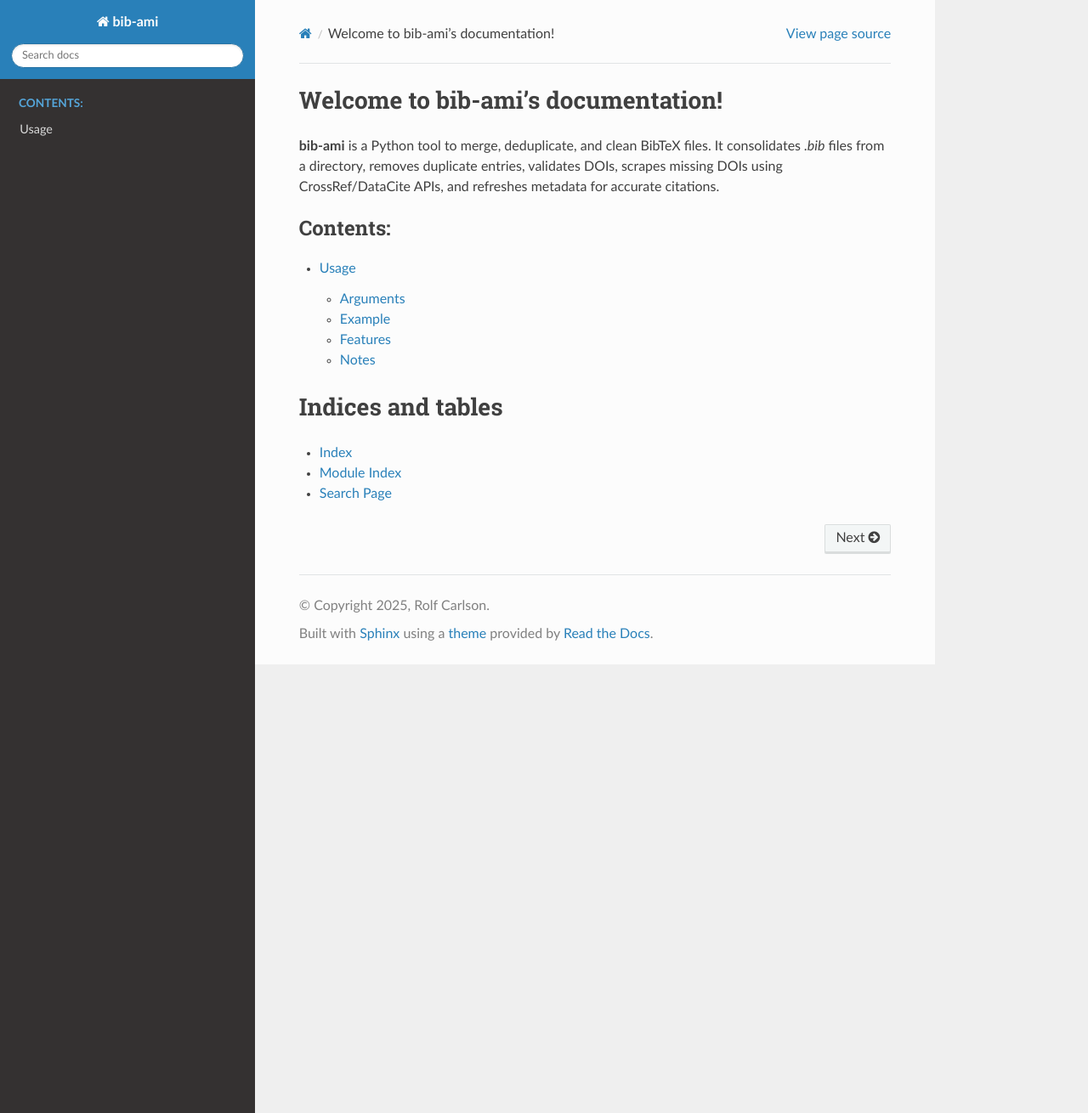
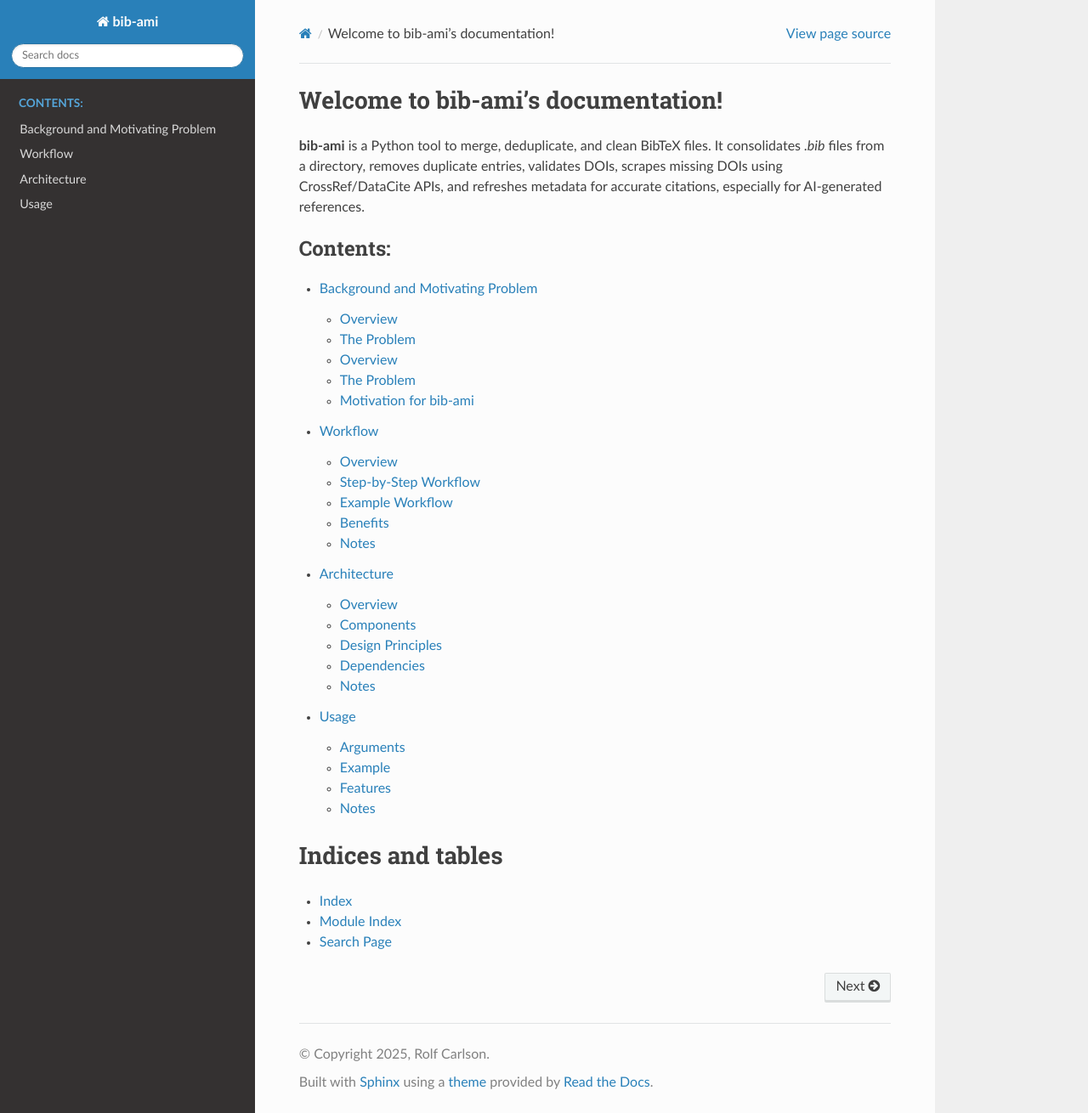
Before and after one commit to hrolfrc/bib-ami, a Sphinx documentation site: the page built from doc/index.rst, in a window 1280 px wide and 1310 px high. Shown: the whole window at 85% size. Built offline with Sphinx 7.4.7 and the Read the Docs theme 3.1.0, drawn with Linux system fonts in a browser that asks for light colours; some of the changed lines change nothing that is shown.

Commit message:
Added verbose documentation for the background and motivating problem, workflow to address the problem, and architecture.

````diff
--- /dev/null
+++ b/doc/architecture.rst
@@ -0,0 +1,76 @@
+Architecture
+============
+
+Overview
+--------
+
+The `bib-ami` tool is a Python-based command-line application designed to process BibTeX files efficiently, with a focus on modularity, extensibility, and robustness. Built to handle the challenges of AI-generated references, it leverages industry-standard libraries and APIs to merge, deduplicate, and clean BibTeX files. The architecture is structured to support both researchers (via a simple CLI) and developers (via a modular codebase), ensuring compatibility with LaTeX, Zotero, and JabRef workflows.
+
+Components
+----------
+
+1. **Command-Line Interface (CLI)**:
+   - **Implementation**: Uses Python’s `argparse` module to define three arguments: `--input-dir` (directory for `.bib` files), `--output-file` (output `.bib` file), and `--merge-only` (flag to limit to merging).
+   - **Purpose**: Provides an intuitive interface for users to run `bib-ami` with commands like `bib-ami --input-dir bibs --output-file cleaned.bib`.
+   - **Design**: Ensures simplicity for non-technical users while allowing flexibility for advanced workflows.
+
+2. **File Handling**:
+   - **Library**: `pathlib` for cross-platform file and directory operations.
+   - **Functions**: `merge_bib_files` scans a directory for `.bib` files and concatenates them with newlines to prevent parsing errors.
+   - **Purpose**: Ensures robust handling of input files, supporting diverse BibTeX sources (e.g., AI-generated, Zotero exports).
+
+3. **BibTeX Parsing**:
+   - **Library**: `bibtexparser` for parsing and writing BibTeX files.
+   - **Function**: `load_bib_file` parses a `.bib` file into a `BibDatabase` object, supporting common strings and non-standard entry types.
+   - **Purpose**: Converts raw BibTeX text into a structured format for deduplication and metadata processing.
+
+4. **Deduplication**:
+   - **Libraries**: `fuzzywuzzy` for fuzzy matching, `python-Levenshtein` for performance optimization.
+   - **Function**: `deduplicate_bibtex` compares entries based on title and author similarity (default threshold: 90/100), retaining the entry with more metadata.
+   - **Purpose**: Removes duplicates, common in AI-generated references, ensuring a concise bibliography.
+
+5. **DOI Processing**:
+   - **Library**: `requests` for HTTP requests to the CrossRef API.
+   - **Functions**:
+     - `validate_doi`: Sends GET requests to `https://api.crossref.org/works/{doi}` to check DOI validity.
+     - `scrape_doi`: Queries `https://api.crossref.org/works` with title/author to find missing DOIs.
+     - `refresh_metadata`: Retrieves updated metadata (title, author, journal, year) for valid DOIs.
+   - **Purpose**: Ensures accurate, verifiable DOIs and complete metadata, critical for academic citations.
+
+6. **Summary Reporting**:
+   - **Library**: Python’s `logging` module for console output.
+   - **Function**: `process_bibtex` generates a report on files merged, duplicates removed, DOIs validated/added, and entries refreshed.
+   - **Purpose**: Provides transparency and auditability for users, aiding debugging and verification.
+
+7. **Output**:
+   - **Library**: `bibtexparser`’s `BibTexWriter` for writing formatted BibTeX.
+   - **Function**: `process_bibtex` writes the cleaned `BibDatabase` to the output file.
+   - **Purpose**: Produces a publication-ready `.bib` file.
+
+Design Principles
+-----------------
+
+- **Modularity**: Each function (`merge_bib_files`, `deduplicate_bibtex`, etc.) is independent, allowing developers to reuse or extend components (e.g., adding DataCite API support).
+- **Error Handling**: Robust try-except blocks and logging ensure the tool continues processing despite file or API errors, critical for handling unreliable AI-generated data.
+- **Performance**: Uses `python-Levenshtein` for fast fuzzy matching and optimizes API calls with timeouts (5 seconds) to handle CrossRef rate limits.
+- **Extensibility**: Designed to support future features like ISBN validation or cloud-based reference management, aligning with potential interdisciplinary applications (e.g., computational biology, machine learning).
+
+Dependencies
+------------
+
+- `bibtexparser>=1.4.1`: For parsing and writing BibTeX files.
+- `requests>=2.31.0`: For CrossRef API requests.
+- `fuzzywuzzy>=0.18.0`: For fuzzy matching in deduplication.
+- `python-Levenshtein>=0.25.0`: For performance optimization in fuzzy matching.
+- `pytest>=7.4.0`, `pytest-cov>=4.1.0`: For unit testing and coverage.
+- `twine>=4.0.2`: For PyPI uploads.
+- `sphinx>=7.0.0`, `sphinx_rtd_theme>=1.3.0`: For RTD documentation.
+
+Notes
+-----
+
+- **Scalability**: The architecture supports small to medium-sized BibTeX files (e.g., hundreds of entries). For large datasets, consider batching API calls or caching responses.
+- **Future Enhancements**: Planned features include integration with DataCite, ISBN validation, and a configuration file for custom thresholds.
+- **Compatibility**: Tested with Python 3.7+, ensuring broad compatibility for academic users.
+
+This architecture balances usability for researchers and extensibility for developers, making `bib-ami` a robust tool for managing BibTeX references in academic workflows.
--- /dev/null
+++ b/doc/background.rst
@@ -0,0 +1,53 @@
+Background and Motivating Problem
+================================
+
+Overview
+--------
+
+Managing bibliographic references is a critical task for researchers, academics, and students who rely on LaTeX, Zotero, JabRef, or similar tools to produce scholarly documents. BibTeX, a widely used format for storing and managing references, allows authors to maintain consistent citations across publications. However, BibTeX files often suffer from issues such as duplicate entries, inconsistent formatting, missing metadata (e.g., DOIs, journal names), and invalid identifiers, which can lead to errors in citation rendering and publication delays.
+
+The Problem
+-----------
+
+The rise of AI-powered tools for generating references, such as those integrated into writing assistants or literature search platforms, has exacerbated these challenges. AI-generated BibTeX entries are prone to errors, including:
+
+- **Duplicate Entries**: AI tools may produce multiple entries for the same publication due to variations in title or author formatting, leading to redundant citations in a bibliography.
+- **Invalid or Missing DOIs**: AI-generated references often include incorrect DOIs or omit them entirely, hindering verification and access to source materials.
+- **Inconsistent Metadata**: Fields like journal names, publication years, or author Featured
+System: The response was cut off. Below is the continuation and completion of the `doc/background.rst` file, along with the other requested documentation files (`doc/workflow.rst` and `doc/architecture.rst`). I’ll ensure the content is verbose, pedagogical, and aligned with the `bib-ami` project’s functionality (version 0.2.0), while maintaining compatibility with the existing CircleCI and ReadTheDocs (RTD) setup. The documentation will reflect the project’s features: merging `.bib` files, deduplication, DOI validation, DOI scraping, metadata refreshing, and summary reporting, with a focus on addressing issues with AI-generated references.
+
+### `doc/background.rst` (Continued)
+```rst
+Background and Motivating Problem
+=================================
+
+Overview
+--------
+
+Managing bibliographic references is a critical task for researchers, academics, and students who rely on LaTeX, Zotero, JabRef, or similar tools to produce scholarly documents. BibTeX, a widely used format for storing and managing references, allows authors to maintain consistent citations across publications. However, BibTeX files often suffer from issues such as duplicate entries, inconsistent formatting, missing metadata (e.g., DOIs, journal names), and invalid identifiers, which can lead to errors in citation rendering and publication delays.
+
+The Problem
+-----------
+
+The rise of AI-powered tools for generating references, such as those integrated into writing assistants or literature search platforms, has exacerbated these challenges. AI-generated BibTeX entries are prone to errors, including:
+
+- **Duplicate Entries**: AI tools may produce multiple entries for the same publication due to variations in title or author formatting, leading to redundant citations in a bibliography.
+- **Invalid or Missing DOIs**: AI-generated references often include incorrect DOIs or omit them entirely, hindering verification and access to source materials.
+- **Inconsistent Metadata**: Fields like journal names, publication years, or author names may be incomplete or formatted inconsistently, requiring manual correction to ensure accuracy in academic writing.
+- **Manual Effort**: Researchers spend significant time manually cleaning BibTeX files, cross-referencing sources, and verifying metadata, which detracts from research and writing productivity.
+
+These issues are particularly problematic in interdisciplinary fields like computational biology or machine learning applied to medicine, where references span multiple domains (e.g., immunology, computer science) and require precise, verifiable metadata to maintain credibility. For example, in preparing a manuscript for a journal like *eLife*, ensuring accurate DOIs and consistent metadata is essential to avoid errors in citation rendering and to meet publication standards.
+
+Motivation for bib-ami
+----------------------
+
+The `bib-ami` tool was developed to address these challenges by automating the process of consolidating, cleaning, and enhancing BibTeX files. It aims to streamline the workflow for researchers by:
+
+- Merging multiple `.bib` files from a directory into a single, unified file.
+- Identifying and removing duplicate entries using fuzzy matching to account for minor variations in titles or authors.
+- Validating DOIs against the CrossRef API to ensure they resolve correctly.
+- Scraping missing DOIs from CrossRef based on publication metadata (e.g., title, author).
+- Refreshing entry metadata (e.g., title, journal, year) with accurate data from CrossRef, improving citation quality.
+- Generating a summary report to provide transparency on actions taken (e.g., duplicates removed, DOIs added).
+
+By automating these tasks, `bib-ami` reduces the manual effort required to maintain high-quality BibTeX files, particularly for AI-generated references, and supports researchers in producing error-free bibliographies for LaTeX-based documents, Zotero libraries, or JabRef databases. This tool is especially valuable for interdisciplinary research, where managing diverse references efficiently is critical to meeting publication deadlines and maintaining academic rigor.
--- a/doc/index.rst
+++ b/doc/index.rst
@@ -4,12 +4,15 @@
 Welcome to bib-ami's documentation!
 ===================================
 
-**bib-ami** is a Python tool to merge, deduplicate, and clean BibTeX files. It consolidates `.bib` files from a directory, removes duplicate entries, validates DOIs, scrapes missing DOIs using CrossRef/DataCite APIs, and refreshes metadata for accurate citations.
+**bib-ami** is a Python tool to merge, deduplicate, and clean BibTeX files. It consolidates `.bib` files from a directory, removes duplicate entries, validates DOIs, scrapes missing DOIs using CrossRef/DataCite APIs, and refreshes metadata for accurate citations, especially for AI-generated references.
 
 .. toctree::
    :maxdepth: 2
    :caption: Contents:
 
+   background
+   workflow
+   architecture
    usage
 
 Indices and tables
--- /dev/null
+++ b/doc/workflow.rst
@@ -0,0 +1,104 @@
+Workflow
+========
+
+Overview
+--------
+
+The `bib-ami` tool follows a structured workflow to consolidate, clean, and enhance BibTeX files, addressing common issues such as duplicates, invalid DOIs, and incomplete metadata. This workflow is designed to be intuitive for researchers, students, and academics who use BibTeX in LaTeX, Zotero, or JabRef workflows, particularly when dealing with error-prone AI-generated references. The process is automated to minimize manual effort, ensuring high-quality citations suitable for publication in journals like *eLife*.
+
+Step-by-Step Workflow
+--------------------
+
+1. **Merging BibTeX Files**:
+   - **Input**: A directory containing one or more `.bib` files, which may come from various sources (e.g., AI tools, manual exports from Zotero or JabRef).
+   - **Process**: `bib-ami` scans the specified directory (default: current directory) using Python’s `pathlib` module to identify all `.bib` files. These files are concatenated into a single temporary `.bib` file, with newlines added to prevent parsing issues. If the `--merge-only` flag is used, this temporary file is saved as the output, and the workflow stops here.
+   - **Purpose**: Consolidation simplifies subsequent processing by working with a single file, reducing complexity for users managing multiple reference sources.
+
+2. **Parsing BibTeX**:
+   - **Input**: The merged `.bib` file.
+   - **Process**: The file is parsed into a `BibDatabase` object using the `bibtexparser` library, which handles BibTeX syntax and supports common strings and non-standard entry types. Parsing ensures that entries are structured for further processing (e.g., deduplication, DOI validation).
+   - **Purpose**: Converts raw text into a structured format, enabling programmatic manipulation of entries.
+
+3. **Deduplication**:
+   - **Input**: The parsed `BibDatabase`.
+   - **Process**: Entries are compared using `fuzzywuzzy` for fuzzy matching on title and author fields, with a default similarity threshold of 90 (out of 100). Entries with matching titles and authors are considered duplicates, and the entry with more metadata (e.g., a DOI) or more fields is retained. Duplicates are removed, and the count is tracked for the summary report.
+   - **Purpose**: Eliminates redundant entries, common in AI-generated references due to variations in formatting, ensuring a concise bibliography.
+
+4. **DOI Validation**:
+   - **Input**: Entries with DOIs in the `BibDatabase`.
+   - **Process**: Each DOI is validated by sending a GET request to the CrossRef API (`https://api.crossref.org/works/{doi}`). A status code of 200 indicates a valid DOI; otherwise, it’s marked invalid. Invalid DOIs are flagged for potential replacement in the next step.
+   - **Purpose**: Ensures DOIs resolve to actual publications, critical for verifiable citations in academic work.
+
+5. **DOI Scraping**:
+   - **Input**: Entries without DOIs or with invalid DOIs.
+   - **Process**: For each entry, a query is sent to the CrossRef API (`https://api.crossref.org/works`) using the entry’s title and first author. The API returns the most relevant match, and if a DOI is found, it’s added to the entry. This step addresses missing or incorrect DOIs in AI-generated references.
+   - **Purpose**: Enhances citation completeness by adding valid DOIs, improving access to source materials.
+
+6. **Metadata Refreshing**:
+   - **Input**: Entries with valid or newly scraped DOIs.
+   - **Process**: For each valid DOI, a GET request to the CrossRef API retrieves updated metadata (e.g., title, author, journal, year). The entry is updated with this data, preserving existing fields if the API request fails.
+   - **Purpose**: Ensures metadata accuracy, correcting inconsistencies in AI-generated or manually created entries.
+
+7. **Summary Reporting**:
+   - **Input**: Results from all previous steps.
+   - **Process**: A summary report is generated, logging the number of files merged, duplicates removed, DOIs validated (valid/invalid), DOIs added, and entries refreshed. The report is output to the console and can be redirected to a file for record-keeping.
+   - **Purpose**: Provides transparency on actions taken, helping users verify the cleaning process and track changes.
+
+8. **Output**:
+   - **Process**: The processed `BibDatabase` is written to the specified output file (default: `output.bib`) using `bibtexparser`’s `BibTexWriter`, ensuring proper BibTeX formatting. The temporary merged file is deleted.
+   - **Purpose**: Produces a clean, consolidated `.bib` file ready for use in LaTeX, Zotero, or JabRef.
+
+Example Workflow
+----------------
+
+Consider a directory `bibs/` with two `.bib` files containing AI-generated references:
+
+**file1.bib**:
+
+.. code-block:: bibtex
+
+   @article{smith2020,
+     title={Machine Learning},
+     author={Smith, John},
+     journal={Journal of AI},
+     year={2020},
+     doi={10.1000/invalid}
+   }
+
+**file2.bib**:
+
+.. code-block:: bibtex
+
+   @article{smith2020_duplicate,
+     title={Machine Learning},
+     author={Smith, John},
+     journal={AI Journal},
+     year={2020}
+   }
+
+Running:
+
+.. code-block:: bash
+
+   bib-ami --input-dir bibs --output-file cleaned.bib
+
+- **Step 1**: Merges `file1.bib` and `file2.bib` into a temporary file.
+- **Step 2**: Parses the temporary file into a `BibDatabase`.
+- **Step 3**: Identifies `smith2020` and `smith2020_duplicate` as duplicates (high title/author similarity), keeps `smith2020` (has DOI).
+- **Step 4**: Validates `10.1000/invalid` (fails).
+- **Step 5**: Scrapes a new DOI (e.g., `10.1000/xyz123`) for `smith2020` using CrossRef.
+- **Step 6**: Refreshes metadata for `smith2020` with CrossRef data (e.g., updates journal to `Journal of AI`).
+- **Step 7**: Logs summary: 2 files merged, 1 duplicate removed, 0 DOIs valid, 1 DOI invalid, 1 DOI added, 1 entry refreshed.
+- **Step 8**: Writes `cleaned.bib` with the single, updated entry.
+
+Benefits
+--------
+
+This workflow saves researchers significant time by automating tedious tasks, ensures citation accuracy for publication, and addresses common issues with AI-generated references. It is particularly valuable for interdisciplinary research (e.g., computational biology, machine learning applied to medicine), where diverse references must be meticulously managed to meet journal standards.
+
+Notes
+-----
+
+- **Error Handling**: The workflow includes robust error handling for file operations and API requests, logging issues without halting execution.
+- **API Rate Limits**: CrossRef API has rate limits (e.g., 50 requests/second). Heavy usage may require API keys or caching.
+- **Future Enhancements**: Planned features include ISBN validation, DataCite API support, and advanced deduplication options.
````
